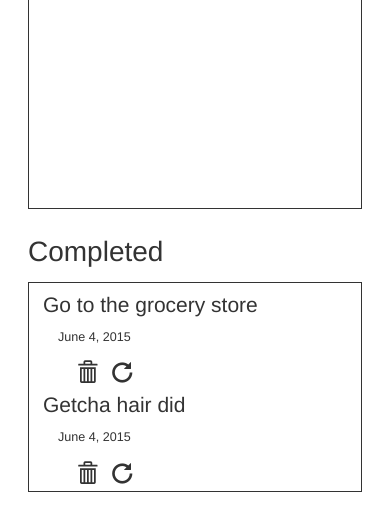
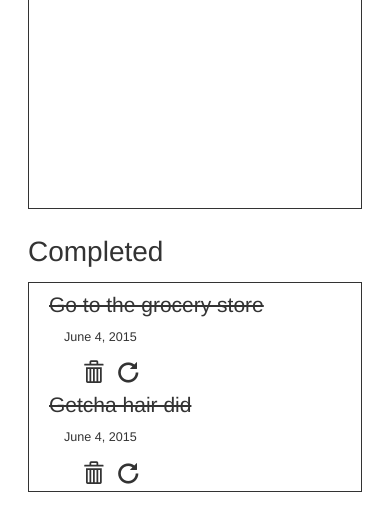
Before and after one commit to jameskane05/getitdone_django, a Django app: page / in a window 390 px wide. Shown: the part 218-749 px from the top of the page. Run offline with Django 3.2, Linux system fonts and the light colour scheme; data comes from the database, SQL or seed files in the repository; both versions use the stored data as it was after the commit; some libraries are stand-ins or nearby versions.

Commit message:
Changes made in class on Thurs

```diff
--- a/static/css/style.css
+++ b/static/css/style.css
@@ -26,7 +26,7 @@ body {
     text-decoration: none;
 }
 
-#done .taskInfo {
+#done .taskDiv {
     text-decoration: line-through;
 }
 
@@ -48,6 +48,7 @@ h2 {
     width: 98%;
     margin-right: 1em;
     margin-left: 1em;
+    padding-left: 0;
 }
 
 .time, .date {
@@ -85,12 +86,9 @@ div.col-sm-3.date {
     padding-right: 1em;
 }
 
-.taskInfo {
-    padding-left: 0;
-}
-
 .row {
     overflow: hidden;
+    padding-left: 1em;
 }
 
 li#no-tasks-msg {
@@ -99,5 +97,5 @@ li#no-tasks-msg {
     display: none;
 }
 li#no-tasks-msg:only-child {
-    display: table-row;
+    display: inline-block;
 }
--- a/static/js/getitdone.js
+++ b/static/js/getitdone.js
@@ -2,10 +2,7 @@
  * Created by jameskane on 5/28/15.
  */
 
-
-
-
-// Chris' func to get at the L
+// Chris' func to get at the LI containing all the task info
 function getTaskRow(spanElt) {
     return spanElt.parentNode.parentNode;
 }
@@ -17,11 +14,11 @@ var taskDone = function () {
         .done(function(data) {
             $('#done ul').append(taskRow);
                 /* this will refer to the obj on which .click is called,
-                 a glyphicon span element whose parent node li contains
-                 the entire newTask obj */
+                   a glyphicon span element whose parent node li contains
+                   the entire newTask obj  */
             $('.glyphicon-ok', '#done').remove();  //remove any elements with class glyphicon-ok
             var repeatIcon = $('<div class="col-sm-3 glyphicon glyphicon-repeat"></div>');
-            $(taskRow).append(repeatIcon.click(taskRepeat));
+            $('.infoDiv', taskRow.attr('data-task-id', data.id)).append(repeatIcon.click(taskRepeat));
         });
     };
 
@@ -30,11 +27,11 @@ var taskRepeat = function () {
     var taskRow = $(getTaskRow(this));
     $.post('/getitdone_django/repeat', {'id': taskRow.attr('data-task-id')})
         .done(function(data) {
-            var elem = data.id;
+            // var elem = data.id; -- found this here, why did I do this?
             $('#list ul').append(taskRow);
             $('.glyphicon-repeat', '#list').remove();
             var doneIcon = $('<div class="col-sm-3 glyphicon glyphicon-ok"></div>');
-            $(taskRow).append(doneIcon).click(taskDone);
+            $('.infoDiv', taskRow.attr('data-task-id', data.id)).append(doneIcon.click(taskDone));
         });
 };
 
@@ -52,35 +49,33 @@ var regTask = function (task) {
     //glyphicon HTML and .click callback funcs
     $.post('getitdone_django/new_task', {'title': task})
         .done(function(data) {
-            var deleteIcon = $('<div class="col-sm-3 glyphicon glyphicon-trash"></div>').click(taskDelete);
-            var doneIcon = $('<div class="col-sm-3 glyphicon glyphicon-ok"></div>').click(taskDone);
+            var deleteIcon = $('<div class="col-sm-4 glyphicon glyphicon-trash"></div>').click(taskDelete);
+            var doneIcon = $('<div class="col-sm-4 glyphicon glyphicon-ok"></div>').click(taskDone);
 
-            var currDate = new Date($.now());  //get current date
+            var currDate = new Date($.now());  //get current date and determine month (in English)
+            var month = new Array();
+            month[0] = "January";
+            month[1] = "February";
+            month[2] = "March";
+            month[3] = "April";
+            month[4] = "May";
+            month[5] = "June";
+            month[6] = "July";
+            month[7] = "August";
+            month[8] = "September";
+            month[9] = "October";
+            month[10] = "November";
+            month[11] = "December";
+            var n = month[currDate.getMonth()];
 
-            //determine AM or PM, store as strings
-            var amPm;
-            if (currDate.getHours() >= 12) amPm = " p.m.";
-            else amPm = " a.m.";
-
-            //if single digit minutes, display w/ 0 in front of the single digit
-            if (currDate.getMinutes() < 10) var minutes = "0" + currDate.getMinutes();
-            else minutes = currDate.getMinutes();
-
-            //mod getHours() by 12 - if noon, display as "12:00", not "0:00"
-            var hours = currDate.getHours();
-            if (hours == 12) hours = "12";
-            else hours = currDate.getHours() % 12;
-
-            //format current time and date, wrap as jQuery obj
-            var time = $('<div class="col-sm-3 time">' + hours + ':' + minutes + amPm + '</div>');
-            var date = $('<div class="col-sm-3 date">' + currDate.getMonth() + '/'
-                + currDate.getDate() + '/' + currDate.getFullYear() + '</div>');
+            var date = $('<div class="col-sm-4 date">' + n + ' '
+                + currDate.getDate() + ', ' + currDate.getFullYear() + '</div>');
 
             //build up new task HTML w/ icons appended
             var newTask = $('<li data-task-id="' + data.id + '" class="row"></li>');
-            var taskDiv = $('<div class="col-lg-6 taskInfo">' + task + '</div>');
+            var taskDiv = $('<div class="col-lg-6 taskDiv">' + task + '</div>');
             var infoDiv = $('<div class="col-lg-6 infoDiv"></div>');
-            infoDiv.append(time, date, deleteIcon, doneIcon);
+            infoDiv.append(date, deleteIcon, doneIcon);
             newTask.append(taskDiv, infoDiv);
 
             $('#list ul').append(newTask);
@@ -101,3 +96,25 @@ $(document).ready(function() {	// waits for whole page to load
             return false;  // don't return to the server
     });
 });
+
+/*          EXTRA CODE TO DETERMINE AND FORMAT EXACT TIME THROUGH JAVASCRIPT
+*
+*
+            //determine AM or PM, store as strings
+            var amPm;
+            if (currDate.getHours() >= 12) amPm = " p.m.";
+            else amPm = " a.m.";
+
+            //if single digit minutes, display w/ 0 in front of the single digit
+            if (currDate.getMinutes() < 10) var minutes = "0" + currDate.getMinutes();
+            else minutes = currDate.getMinutes();
+
+            //mod getHours() by 12 - if noon, display as "12:00", not "0:00"
+            var hours = currDate.getHours();
+            if (hours == 12) hours = "12";
+            else hours = currDate.getHours() % 12;
+
+            //format current time and date, wrap as jQuery obj
+            var time = $('<div class="col-sm-3 time">' + hours + ':' + minutes + amPm + '</div>');
+*
+* */
```
Also changed, not shown: db.sqlite3.
